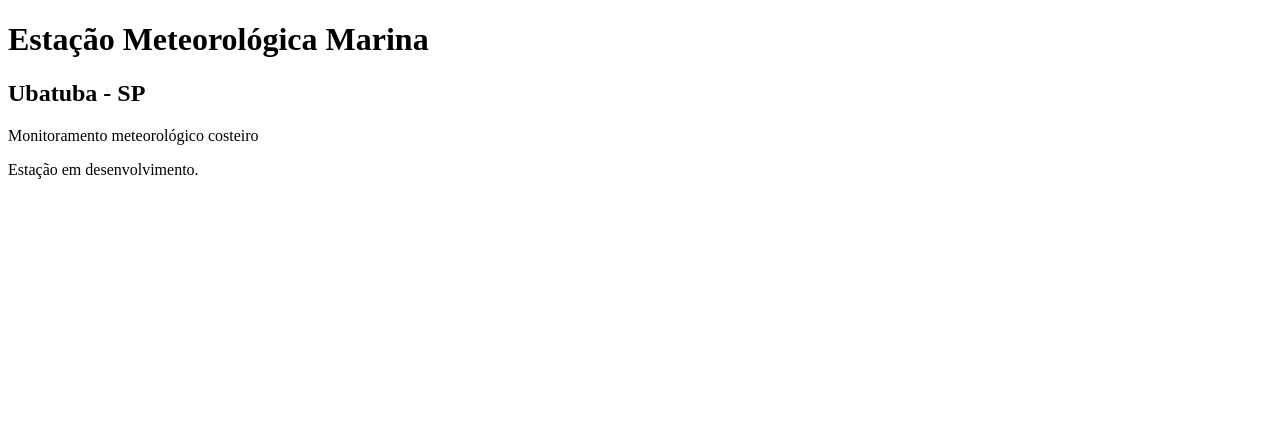
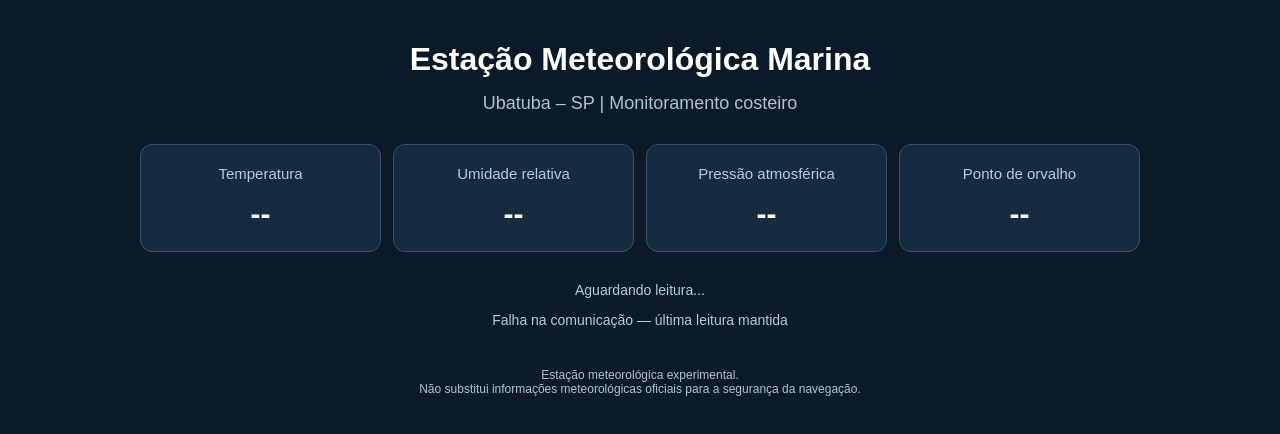
Before and after one commit to Fchiavenato/estacao-meteorologica-marina, a plain HTML site: page index.html in a window 1280 px wide. Drawn offline with Linux system fonts and the light colour scheme; no server answers.

Commit message:
Update index.html

```diff
--- a/index.html
+++ b/index.html
@@ -2,15 +2,188 @@
 <!DOCTYPE html>
 <html lang="pt-BR">
 <head>
-    <meta charset="UTF-8">
-    <meta name="viewport" content="width=device-width, initial-scale=1.0">
-    <title>Estação Meteorológica Marina</title>
+<meta charset="UTF-8">
+<meta name="viewport" content="width=device-width, initial-scale=1.0">
+
+<title>Estação Meteorológica Marina</title>
+
+<style>
+    body {
+        font-family: Arial, sans-serif;
+        background: #0b1929;
+        color: white;
+        text-align: center;
+        margin: 0;
+        padding: 20px;
+    }
+
+    h1 {
+        margin-bottom: 5px;
+    }
+
+    h2 {
+        font-size: 18px;
+        font-weight: normal;
+        color: #a8c4db;
+    }
+
+    .painel {
+        display: grid;
+        grid-template-columns: repeat(4, 1fr);
+        gap: 12px;
+        max-width: 1000px;
+        margin: 30px auto;
+    }
+
+    .dado {
+        background: #152b40;
+        border: 1px solid #34536c;
+        border-radius: 12px;
+        padding: 20px 8px;
+    }
+
+    .rotulo {
+        font-size: 15px;
+        color: #b4ccdf;
+    }
+
+    .valor {
+        font-size: 30px;
+        font-weight: bold;
+        margin-top: 15px;
+    }
+
+    #atualizacao, #status {
+        font-size: 14px;
+        color: #b4ccdf;
+    }
+
+    footer {
+        margin-top: 40px;
+        font-size: 12px;
+        color: #a8c4db;
+    }
+
+    @media (max-width: 650px) {
+        .painel {
+            grid-template-columns: repeat(2, 1fr);
+        }
+    }
+</style>
 </head>
 
 <body>
-    <h1>Estação Meteorológica Marina</h1>
-    <h2>Ubatuba - SP</h2>
-    <p>Monitoramento meteorológico costeiro</p>
-    <p>Estação em desenvolvimento.</p>
+
+<h1>Estação Meteorológica Marina</h1>
+<h2>Ubatuba – SP | Monitoramento costeiro</h2>
+
+<div class="painel">
+
+    <div class="dado">
+        <div class="rotulo">Temperatura</div>
+        <div class="valor" id="temp">--</div>
+    </div>
+
+    <div class="dado">
+        <div class="rotulo">Umidade relativa</div>
+        <div class="valor" id="umid">--</div>
+    </div>
+
+    <div class="dado">
+        <div class="rotulo">Pressão atmosférica</div>
+        <div class="valor" id="pressao">--</div>
+    </div>
+
+    <div class="dado">
+        <div class="rotulo">Ponto de orvalho</div>
+        <div class="valor" id="orvalho">--</div>
+    </div>
+
+</div>
+
+<p id="atualizacao">Aguardando leitura...</p>
+<p id="status">Conectando ao ThingSpeak...</p>
+
+<footer>
+    Estação meteorológica experimental.<br>
+    Não substitui informações meteorológicas oficiais
+    para a segurança da navegação.
+</footer>
+
+<script>
+
+const canal = 3595649;
+const intervalo = 60000;
+
+function formatar(valor, unidade) {
+    if (valor === null || valor === undefined ||
+        valor === "" || !Number.isFinite(Number(valor))) {
+        return "--";
+    }
+
+    return Number(valor).toFixed(1).replace(".", ",")
+           + " " + unidade;
+}
+
+async function atualizarDados() {
+
+    try {
+
+        const resposta = await fetch(
+            `https://api.thingspeak.com/channels/${canal}/feeds/last.json`,
+            { cache: "no-store" }
+        );
+
+        if (!resposta.ok) {
+            throw new Error("Falha na consulta");
+        }
+
+        const dados = await resposta.json();
+
+        document.getElementById("temp").textContent =
+            formatar(dados.field1, "°C");
+
+        document.getElementById("umid").textContent =
+            formatar(dados.field2, "%");
+
+        const pressao = Number(dados.field3);
+
+        document.getElementById("pressao").textContent =
+            pressao >= 850 && pressao <= 1100
+            ? formatar(dados.field3, "hPa")
+            : "Inválida";
+
+        document.getElementById("orvalho").textContent =
+            formatar(dados.field4, "°C");
+
+        const data = new Date(dados.created_at);
+
+        document.getElementById("atualizacao").textContent =
+            "Última leitura: " +
+            data.toLocaleString("pt-BR", {
+                timeZone: "America/Sao_Paulo"
+            });
+
+        const idade = Date.now() - data.getTime();
+
+        document.getElementById("status").textContent =
+            idade >= 0 && idade < 180000
+            ? "Dados atualizados"
+            : "Atenção: leitura desatualizada";
+
+    } catch (erro) {
+
+        document.getElementById("status").textContent =
+            "Falha na comunicação — última leitura mantida";
+
+    }
+}
+
+atualizarDados();
+
+setInterval(atualizarDados, intervalo);
+
+</script>
+
 </body>
 </html>
```
